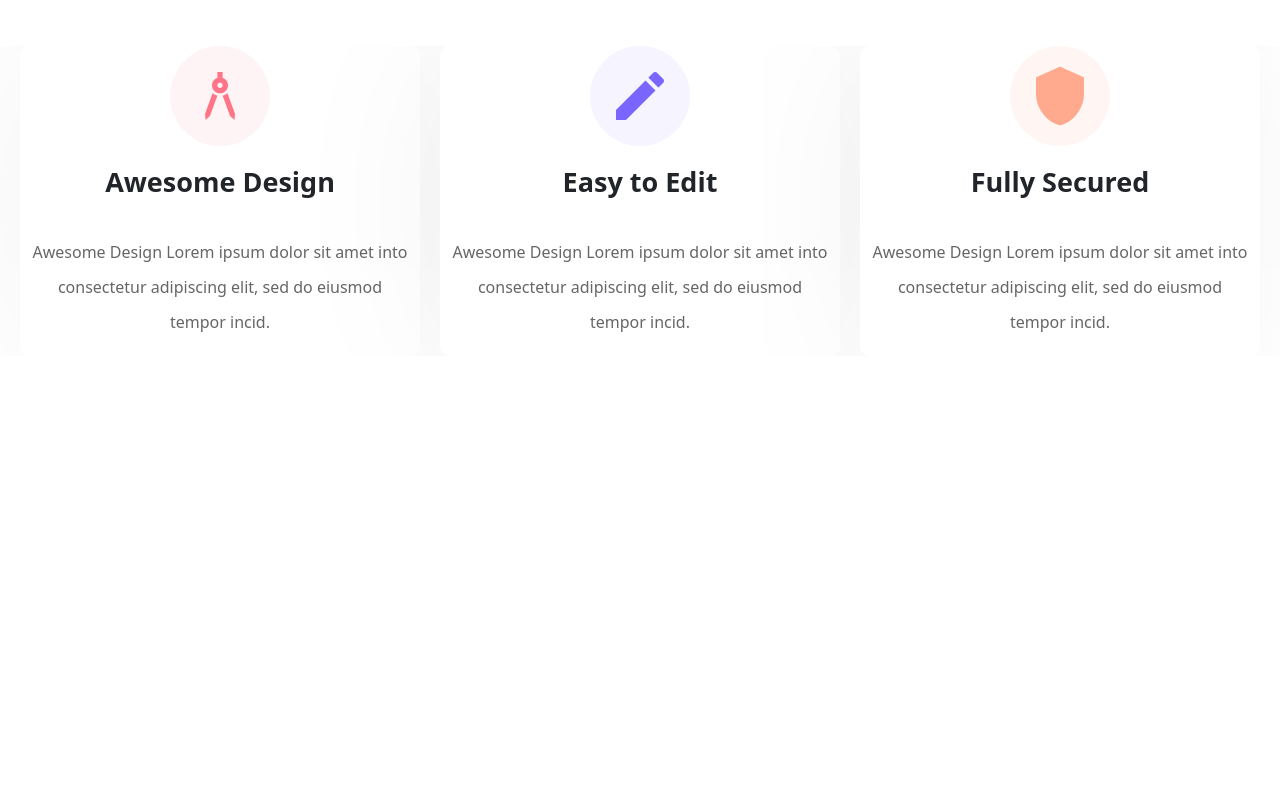
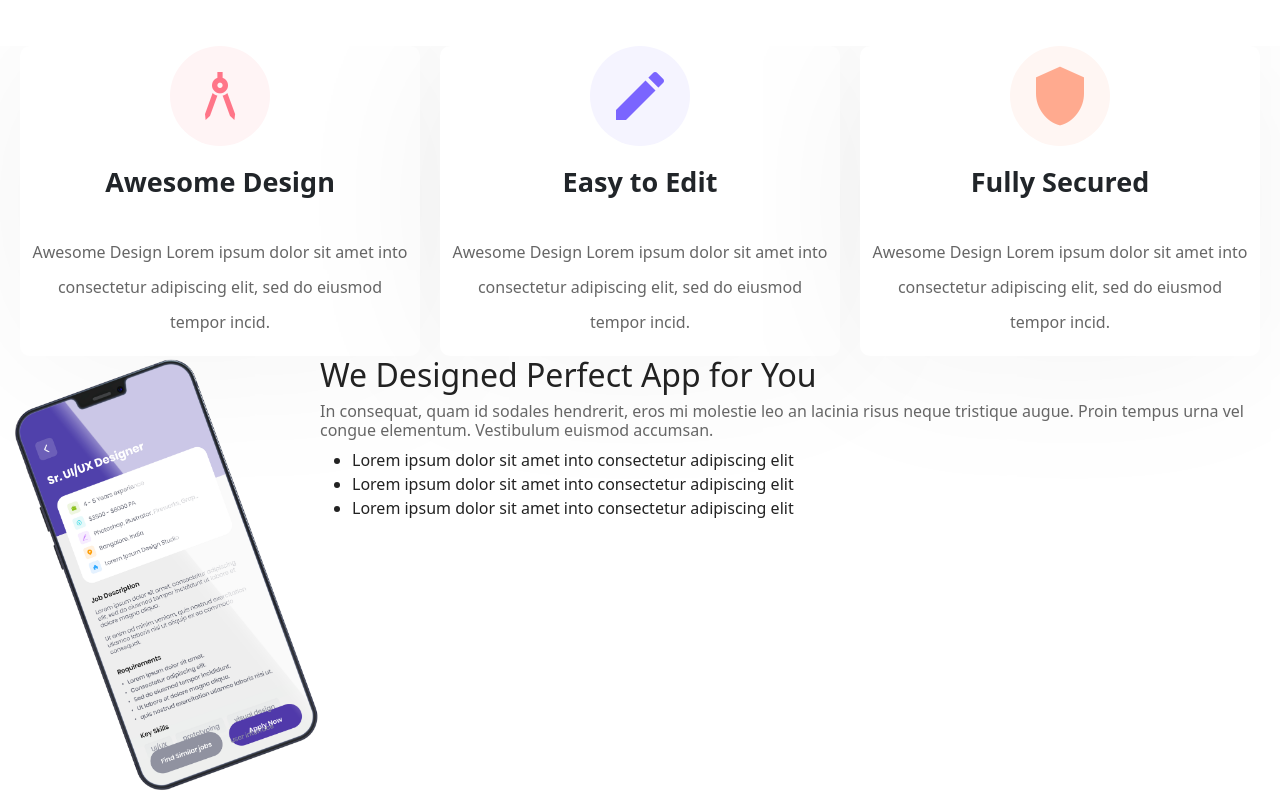
Before and after one commit to mariazayed/jobs-app-landing-page, an Angular app: page / in a window 1280 px wide. Shown: the part 747-1547 px from the top of the page. Before the commit the page ends 1103 px from the top, so only its background shows below. Built offline with nearby package versions, Linux system fonts and the light colour scheme.

Commit message:
Added new section

```diff
--- a/src/app/app.component.html
+++ b/src/app/app.component.html
@@ -35,3 +35,19 @@
 	                 iconColor="#ffaa8f"
 	                 iconBgColor="#fff6f3"></app-feature-box>
 </div>
+
+<div class="d-flex">
+	<img src="assets/images/2.png" alt="app">
+	<div class="flex-column">
+		<h1 class="section-title">We Designed Perfect App for You</h1>
+		<h2 class="section-description">In consequat, quam id sodales hendrerit, eros mi molestie leo an lacinia risus
+		                                neque tristique augue. Proin tempus urna vel congue elementum. Vestibulum
+		                                euismod accumsan.
+		</h2>
+		<ul>
+			<li class="list-item">Lorem ipsum dolor sit amet into consectetur adipiscing elit</li>
+			<li class="list-item">Lorem ipsum dolor sit amet into consectetur adipiscing elit</li>
+			<li class="list-item">Lorem ipsum dolor sit amet into consectetur adipiscing elit</li>
+		</ul>
+	</div>
+</div>
--- a/src/app/app.component.scss
+++ b/src/app/app.component.scss
@@ -11,3 +11,15 @@
   color: $secondary;
   border: 1px solid $secondary
 }
+
+.section-title {
+  color: $dark-grey;
+}
+
+.section-description {
+  color: $light-grey
+}
+
+.list-item {
+  color: $dark-grey;
+}
--- a/src/assets/css/colors.scss
+++ b/src/assets/css/colors.scss
@@ -1,3 +1,5 @@
-$primary: linear-gradient(to top, #704ad1, #7561fc);
-$secondary:#ff8f9f;
-$white: #ffff
+$primary: linear-gradient(to top, #704AD1, #7561FC);
+$secondary: #FF8F9F;
+$white: #FFFF;
+$light-grey: #666666;
+$dark-grey: #222222;
```
